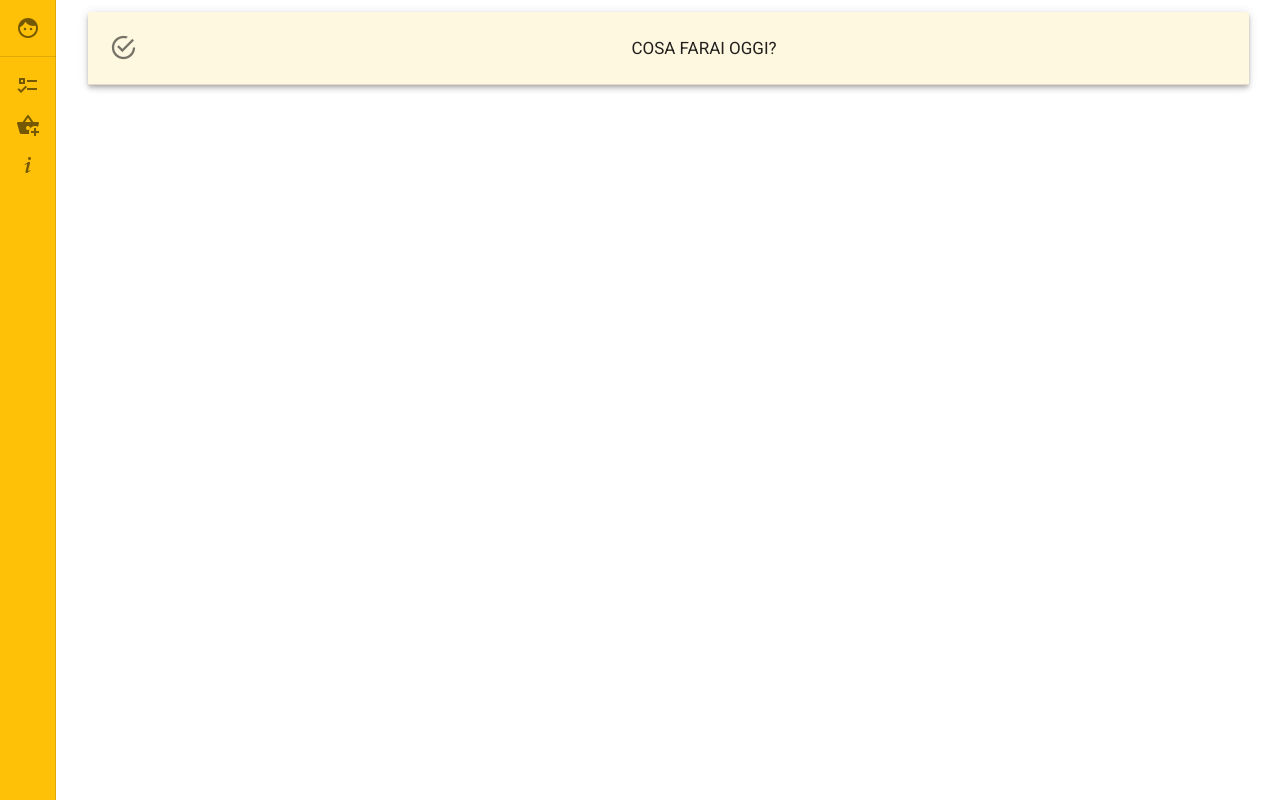
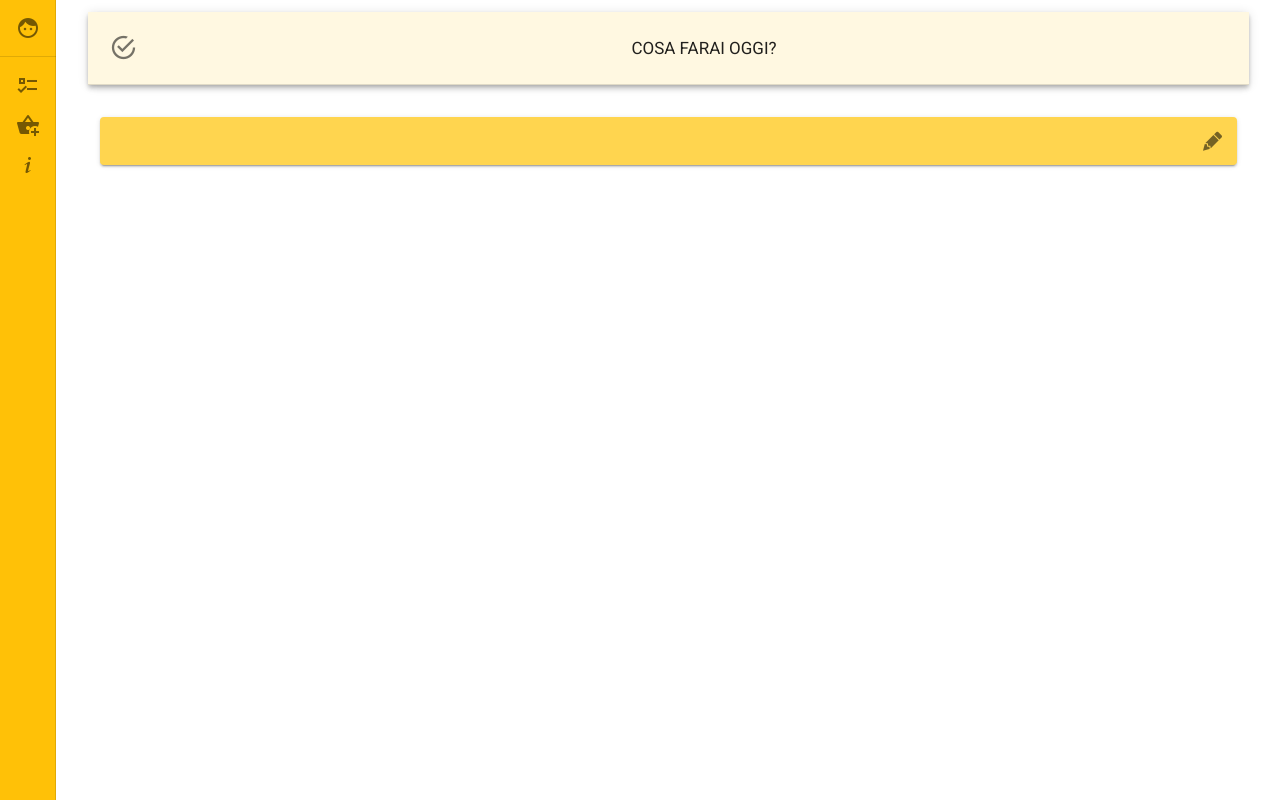
Before and after one commit to DomeT99/ToDoVue, a Vue app: page /about in a window 1280 px wide. Built offline with nearby package versions, Linux system fonts and the light colour scheme.

Commit message:
Creato e stilizzato input

```diff
--- a/src/assets/stile.scss
+++ b/src/assets/stile.scss
@@ -6,3 +6,12 @@
 .f-size-17{
     font-size: 17px;
 }
+//Link
+a{
+    color: currentColor !important;
+    text-decoration: none;
+}
+//Margin
+.m-top-20{
+    margin-top: 20px;
+}
--- /dev/null
+++ b/src/components/InputElement.vue
@@ -0,0 +1,32 @@
+<template>
+  <v-container class="m-top-20">
+    <v-text-field
+      background-color="amber lighten-2"
+      color="black"
+      solo
+      v-model="itemInsert"
+      append-icon="mdi-lead-pencil"
+
+      clearable
+      clear-icon="mdi-close-circle-outline"
+    >
+    </v-text-field>
+  </v-container>
+</template>
+
+<script>
+export default {
+  data() {
+    return {
+      itemInsert: "",
+    };
+  },
+ /*  methods: {
+    writeItem() {
+      //let item = this.itemInsert;
+
+
+    },
+  }, */
+};
+</script>
--- a/src/views/ListToDo.vue
+++ b/src/views/ListToDo.vue
@@ -1,20 +1,24 @@
 <template>
   <v-container>
     <banner :iconList="icona">Cosa farai oggi?</banner>
+
+    <input-element></input-element>
   </v-container>
 </template>
 
 <script>
 import Banner from "../components/Banner.vue";
+import InputElement from "../components/InputElement.vue";
 export default {
   name: "ToDo",
   data() {
     return {
-      icona: "mdi-checkbox-marked-circle-outline"
+      icona: "mdi-checkbox-marked-circle-outline",
     };
   },
   components: {
     Banner,
+    InputElement,
   },
 };
 </script>
```
